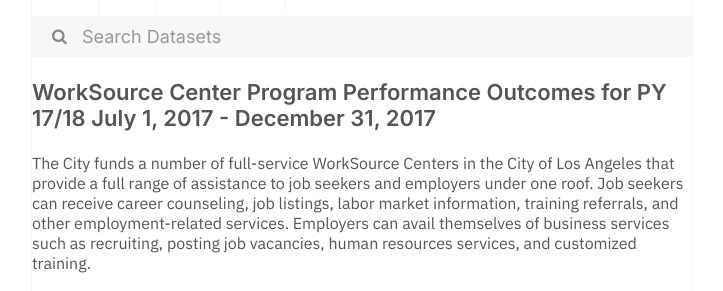
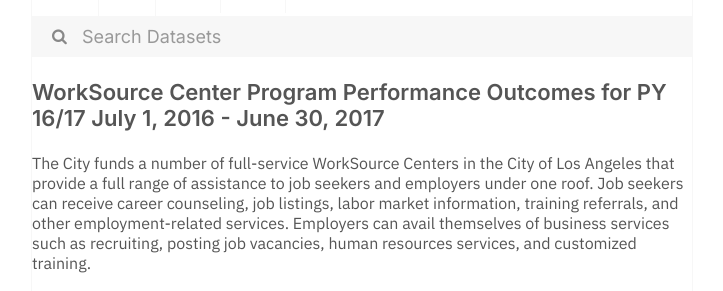
Before and after one commit to dayda-entities/city-of-los-angeles, a Jekyll site: the page built from _posts/2020-11-10-worksource-center-program-perf.md, in a window 1280 px wide. Shown: the part 269-560 px from the top of the page, without its empty margins (278-1001 px from the left). Built offline with Jekyll 4.4.1, drawn with Linux system fonts in a browser that asks for light colours.

```diff
--- a/_posts/2020-11-10-worksource-center-program-perf.md
+++ b/_posts/2020-11-10-worksource-center-program-perf.md
@@ -1,9 +1,9 @@
 ---
 title: >-
-  WorkSource Center Program Performance Outcomes for PY 17/18   July 1, 2017 -
-  December 31, 2017
-created: '2020-11-10T17:52:38.545126'
-modified: '2020-12-02T15:57:59.160185'
+  WorkSource Center Program Performance Outcomes for PY 16/17   July 1, 2016 -
+  June 30, 2017
+created: '2020-11-10T17:52:10.298230'
+modified: '2020-12-02T15:55:17.847563'
 state: active
 type: dataset
 tags:
@@ -13,8 +13,8 @@ tags:
   - Worksource
 groups:
   - Local Government
-csv_url: 'https://data.lacity.org/api/views/x5zv-ey8w/rows.csv?accessType=DOWNLOAD'
-json_url: 'https://data.lacity.org/api/views/x5zv-ey8w/rows.json?accessType=DOWNLOAD'
+csv_url: 'https://data.lacity.org/api/views/8qhs-wikn/rows.csv?accessType=DOWNLOAD'
+json_url: 'https://data.lacity.org/api/views/8qhs-wikn/rows.json?accessType=DOWNLOAD'
 layout: post
 
 ---
```
